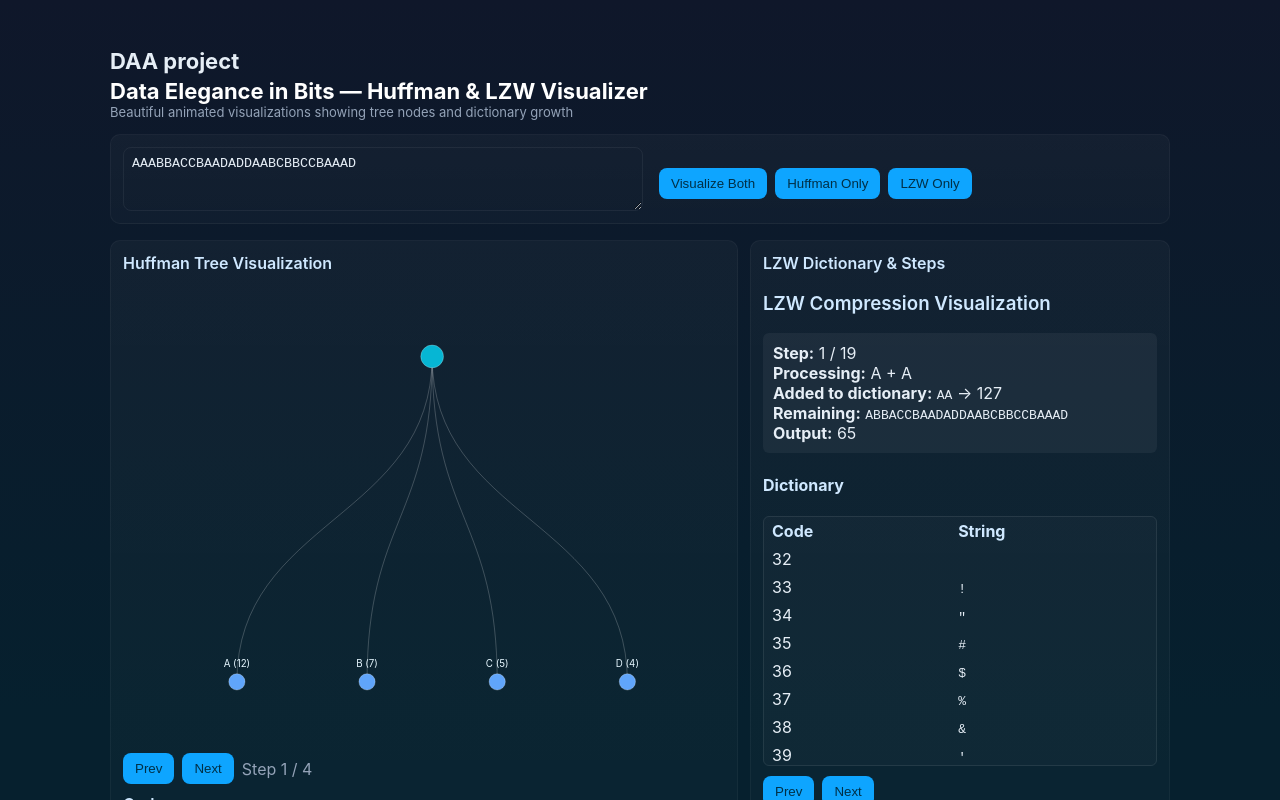
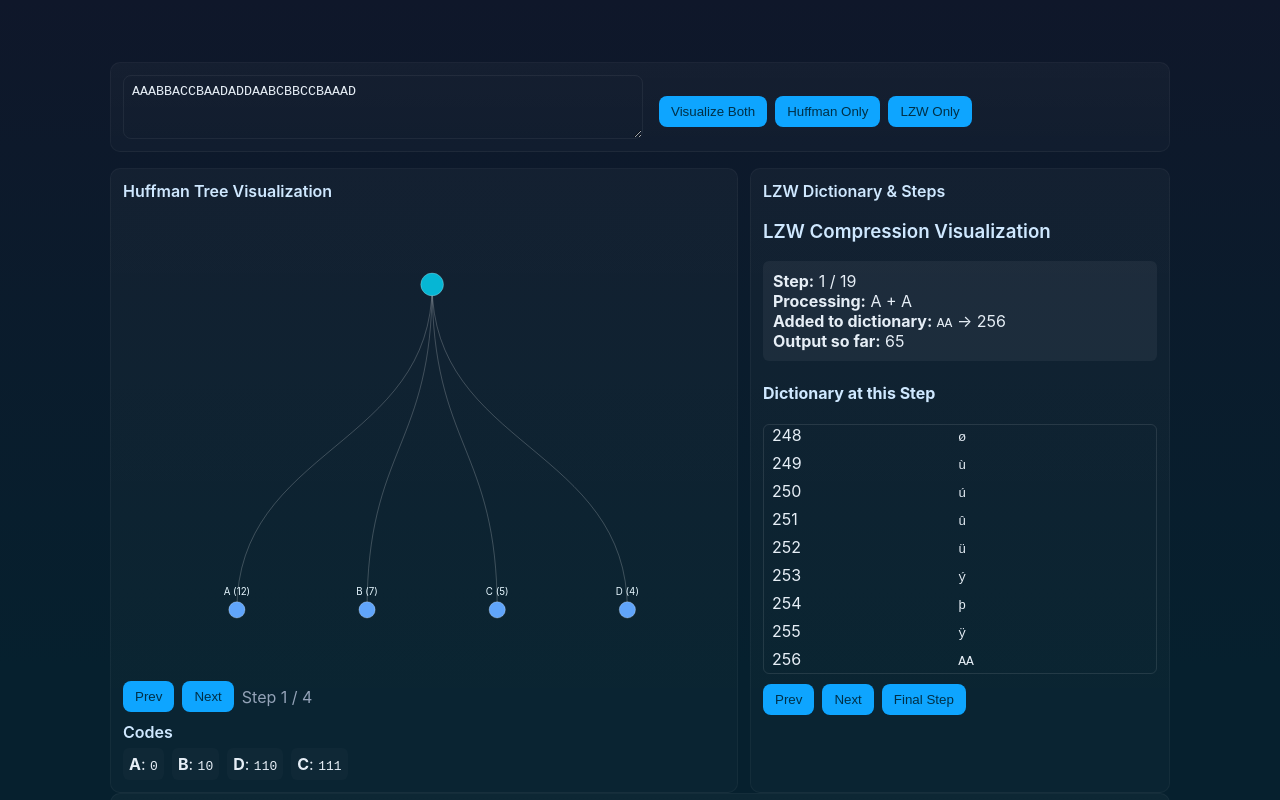
Before and after one commit to premrawat9873/Huffman-LZW-Visualizer, a React (Vite) app: page / in a window 1280 px wide. Both pictures are taken after a click on the button "Visualize Both". Shown: the top 800 px of the page. Built offline with nearby package versions, Linux system fonts and the light colour scheme.

Commit message:
adding new effects

```diff
--- a/src/App.jsx
+++ b/src/App.jsx
@@ -6,17 +6,9 @@ import { buildFrequencyMap, genCodes, buildHuffmanSteps } from './utils/huffman'
 import { getLZWCompressedSize, lzwEncodeSteps } from './utils/lzw';
 
 export default function App() {
-  const [text, setText] = useState('AAABBACCBAADADDAABCBBCCBAAAD');
-
-  // Huffman state
-  const [huffmanRoot, setHuffmanRoot] = useState(null);
-  const [huffmanFreqMap, setHuffmanFreqMap] = useState(new Map());
   const [huffmanSteps, setHuffmanSteps] = useState([]);
-
-  // LZW state
   const [lzwSteps, setLZWSteps] = useState([]);
 
-  // Compression stats
   const [originalSize, setOriginalSize] = useState(0);
   const [huffmanSize, setHuffmanSize] = useState(0);
   const [lzwSize, setLZWSize] = useState(0);
@@ -26,23 +18,19 @@ export default function App() {
   useEffect(() => {
     const onRunAll = (e) => {
       const inputText = e.detail?.text || '';
-      setText(inputText);
 
       // Huffman
       const freqMap = buildFrequencyMap(inputText);
       const { steps, root } = buildHuffmanSteps(inputText);
       setHuffmanSteps(steps);
-      setHuffmanRoot(root);
-      setHuffmanFreqMap(freqMap);
 
       // LZW
-      const lzwStepArr = lzwEncodeSteps(inputText);
+      const { steps: lzwStepArr } = lzwEncodeSteps(inputText);
       setLZWSteps(lzwStepArr);
 
-      // Comparison
       const origSize = inputText.length * 8;
       const huffSize = getHuffmanCompressedSize(root, freqMap);
-      const lzwCompSize = getLZWCompressedSize(lzwStepArr);
+      const lzwCompSize = getLZWCompressedSize({ steps: lzwStepArr });
 
       setOriginalSize(origSize);
       setHuffmanSize(huffSize);
@@ -52,67 +40,13 @@ export default function App() {
       setLZWReduction(((origSize - lzwCompSize) / origSize * 100).toFixed(2));
     };
 
-    const onRunHuffman = (e) => {
-      const inputText = e.detail?.text || '';
-      setText(inputText);
-
-      const freqMap = buildFrequencyMap(inputText);
-      const { steps, root } = buildHuffmanSteps(inputText);
-      setHuffmanSteps(steps);
-      setHuffmanRoot(root);
-      setHuffmanFreqMap(freqMap);
-
-      const origSize = inputText.length * 8;
-      const huffSize = getHuffmanCompressedSize(root, freqMap);
-
-      setOriginalSize(origSize);
-      setHuffmanSize(huffSize);
-      setHuffmanReduction(((origSize - huffSize) / origSize * 100).toFixed(2));
-
-      setLZWSize(0);
-      setLZWReduction(0);
-    };
-
-    const onRunLZW = (e) => {
-      const inputText = e.detail?.text || '';
-      setText(inputText);
-
-      const lzwStepArr = lzwEncodeSteps(inputText);
-      setLZWSteps(lzwStepArr);
-
-      const origSize = inputText.length * 8;
-      const lzwCompSize = getLZWCompressedSize(lzwStepArr);
-
-      setOriginalSize(origSize);
-      setLZWSize(lzwCompSize);
-      setLZWReduction(((origSize - lzwCompSize) / origSize * 100).toFixed(2));
-
-      setHuffmanSize(0);
-      setHuffmanReduction(0);
-    };
-
     window.addEventListener('run-all', onRunAll);
-    window.addEventListener('run-huffman', onRunHuffman);
-    window.addEventListener('run-lzw', onRunLZW);
-
-    return () => {
-      window.removeEventListener('run-all', onRunAll);
-      window.removeEventListener('run-huffman', onRunHuffman);
-      window.removeEventListener('run-lzw', onRunLZW);
-    };
+    window.addEventListener('run-lzw', onRunAll);
+    window.addEventListener('run-huffman', onRunAll);
   }, []);
 
   return (
     <div className="app">
-      <div className="header">
-        <div>
-          <div className="subtitle">DAA project</div>
-          <div className="title">Data Elegance in Bits — Huffman &amp; LZW Visualizer</div>
-          <div className="small">
-            Beautiful animated visualizations showing tree nodes and dictionary growth
-          </div>
-        </div>
-      </div>
 
       <Controls />
 
@@ -121,45 +55,33 @@ export default function App() {
           <div className="panel-title">Huffman Tree Visualization</div>
           <HuffmanVisualizer steps={huffmanSteps} />
         </div>
+
         <div className="card">
           <div className="panel-title">LZW Dictionary & Steps</div>
-          <LZWVisualizer steps={lzwSteps} />
+          <LZWVisualizer />
         </div>
       </div>
 
       <div className="card compression-stats">
         <h4>Compression</h4>
         <p>Original size: {originalSize} bits</p>
-        {huffmanSize > 0 && (
-          <p>
-            Huffman compressed: {huffmanSize} bits ({huffmanReduction}% reduced)
-          </p>
-        )}
-        {lzwSize > 0 && (
-          <p>
-            LZW compressed: {lzwSize} bits ({lzwReduction}% reduced)
-          </p>
-        )}
+        {huffmanSize > 0 && <p>Huffman compressed: {huffmanSize} bits ({huffmanReduction}% reduced)</p>}
+        {lzwSize > 0 && <p>LZW compressed: {lzwSize} bits ({lzwReduction}% reduced)</p>}
       </div>
 
       <div className="footer">
         Created by:
-        <br />
-        Prem Rawat (23BCS10659)
-        <br />
-        Devika (23BCS11644)
+        <br /> Prem Rawat (23BCS10659)
+        <br /> Devika (23BCS11644)
       </div>
     </div>
   );
 }
 
-// Helper function to calculate Huffman compressed size
-export function getHuffmanCompressedSize(root, freqMap) {
+function getHuffmanCompressedSize(root, freqMap) {
   if (!root || !freqMap) return 0;
   const codes = genCodes(root);
   let size = 0;
-  for (const [ch, freq] of freqMap.entries()) {
-    size += freq * codes[ch].length;
-  }
+  for (const [ch, freq] of freqMap.entries()) size += freq * codes[ch].length;
   return size;
 }
--- a/src/components/LZWVisualizer.jsx
+++ b/src/components/LZWVisualizer.jsx
@@ -1,17 +1,28 @@
-import React, { useEffect, useState } from "react";
-import { lzwEncodeSteps } from "../utils/lzw";
+import React, { useEffect, useState, useRef } from "react";
+
+import { lzwEncodeSteps, expandLZWOutput } from "../utils/lzw";
 
 export default function LZWVisualizer() {
   const [steps, setSteps] = useState([]);
   const [stepIndex, setStepIndex] = useState(0);
+  const [finalDict, setFinalDict] = useState([]);
+  const [finalOutputTable, setFinalOutputTable] = useState([]);
+  const dictionaryRef = useRef(null);
+
 
   useEffect(() => {
     const onRun = (e) => {
       const text = (e.detail && e.detail.text) || "";
-      const s = lzwEncodeSteps(text);
+      const { steps: s, finalDictionary } = lzwEncodeSteps(text);
+
       setSteps(s);
       setStepIndex(0);
+      setFinalDict(finalDictionary);
+
+      const output = s.length > 0 ? s[s.length - 1].output : [];
+      setFinalOutputTable(expandLZWOutput(output, finalDictionary));
     };
+
     window.addEventListener("run-all", onRun);
     window.addEventListener("run-lzw", onRun);
     return () => {
@@ -19,94 +30,106 @@ export default function LZWVisualizer() {
       window.removeEventListener("run-lzw", onRun);
     };
   }, []);
+  useEffect(() => {
+  if (!steps.length) return;
 
-  const step = steps[stepIndex] || {};
+  const step = steps[stepIndex];
+  if (step && step.addedCode && dictionaryRef.current) {
+    // Wait a frame for DOM update then scroll
+    setTimeout(() => {
+      dictionaryRef.current.scrollTop = dictionaryRef.current.scrollHeight;
+    }, 50);
+  }
+}, [stepIndex, steps]);
 
-  const onPrev = () => setStepIndex((i) => Math.max(0, i - 1));
-  const onNext = () => setStepIndex((i) => Math.min(steps.length - 1, i + 1));
+  const step = steps.length > 0 ? steps[stepIndex] : {};
+
+  const onPrev = () => setStepIndex(i => Math.max(0, i - 1));
+  const onNext = () => setStepIndex(i => Math.min(steps.length - 1, i + 1));
+  const onFinal = () => setStepIndex(steps.length - 1);
 
   return (
     <div>
       <h3 style={{ color: "#cfe8ff", fontWeight: 600 }}>LZW Compression Visualization</h3>
 
-      <div
-        style={{
-          marginBottom: 8,
-          padding: 10,
-          background: "rgba(255,255,255,0.05)",
-          borderRadius: 6,
-        }}
-      >
-        <div>
-          <strong>Step:</strong> {step.step || 0} / {steps.length}
-        </div>
-        <div>
-          <strong>Processing:</strong> {step.w || ""} + {step.current || ""}
-        </div>
+      <div style={{ marginBottom: 8, padding: 10, background: "rgba(255,255,255,0.05)", borderRadius: 6 }}>
+        <div><strong>Step:</strong> {steps.length === 0 ? 0 : stepIndex + 1} / {steps.length}</div>
+        <div><strong>Processing:</strong> {step.w || ""} + {step.current || ""}</div>
         {step.added && (
-          <div>
-            <strong>Added to dictionary:</strong> <code>{step.added}</code> →{" "}
-            {step.addedCode}
-          </div>
+          <div><strong>Added to dictionary:</strong> <code>{step.added}</code> → {step.addedCode}</div>
         )}
-        <div>
-          <strong>Remaining:</strong> <code>{step.remaining || "—"}</code>
-        </div>
-        <div>
-          <strong>Output:</strong>{" "}
-          {step.output && step.output.length > 0
-            ? step.output.join(", ")
-            : "—"}
-        </div>
+        <div><strong>Output so far:</strong> {step.output?.join(", ") || "—"}</div>
       </div>
 
-      <h4 style={{ color: "#cfe8ff" }}>Dictionary</h4>
+      <h4 style={{ color: "#cfe8ff" }}>Dictionary at this Step</h4>
       <div
+  ref={dictionaryRef}
   style={{
     maxHeight: 250,
     overflowY: "auto",
+    scrollBehavior: "smooth",  // ✅ smooth scrolling
     borderRadius: 6,
     border: "1px solid rgba(255,255,255,0.1)",
   }}
 >
-        <table
-          style={{
-            width: "100%",
-            borderCollapse: "collapse",
-            background: "rgba(255,255,255,0.02)",
-          }}
-        >
+
+        <table style={{ width: "100%", borderCollapse: "collapse" }}>
           <thead>
             <tr style={{ color: "#cfe8ff" }}>
-              <th align="left" style={{ padding: "4px 8px" }}>Code</th>
-              <th align="left" style={{ padding: "4px 8px" }}>String</th>
+              <th style={{ padding: "4px 8px" }}>Code</th>
+              <th style={{ padding: "4px 8px" }}>String</th>
             </tr>
           </thead>
 <tbody>
-            {step.dictionary &&
-              step.dictionary.map(([k, v]) => (
+  {(step.dictionary || [])
+    .sort((a, b) => a[1] - b[1])
+    .map(([str, code]) => {
+      const isNew = code === step.addedCode;
+      return (
         <tr
-                  key={v}
+          key={code}
+          className={isNew ? "lzw-glow" : ""}
           style={{
-                    background:
-                      v === step.addedCode ? "rgba(0,255,100,0.15)" : "",
-                    transition: "background 0.3s ease",
+            transition: "background 0.4s ease",
           }}
         >
-                  <td style={{ padding: "4px 8px" }}>{v}</td>
-                  <td style={{ padding: "4px 8px" }}>
-                    <code>{k}</code>
-                  </td>
+          <td style={{ padding: "4px 8px" }}>{code}</td>
+          <td style={{ padding: "4px 8px" }}><code>{str}</code></td>
         </tr>
-              ))}
+      );
+    })}
 </tbody>
+
         </table>
       </div>
 
       <div style={{ display: "flex", gap: 8, marginTop: 10 }}>
         <button onClick={onPrev}>Prev</button>
         <button onClick={onNext}>Next</button>
+        <button onClick={onFinal}>Final Step</button>
       </div>
+
+      {stepIndex === steps.length - 1 && (
+        <div style={{ marginTop: 30 }}>
+          <h3 style={{ color: "#cfe8ff", fontWeight: 600 }}>Final LZW Output Table</h3>
+          <table style={{ width: "100%", borderCollapse: "collapse" }}>
+            <thead>
+              <tr style={{ color: "#cfe8ff" }}>
+                <th style={{ padding: "6px 8px" }}>Output Code</th>
+                <th style={{ padding: "6px 8px" }}>Decoded Value</th>
+              </tr>
+            </thead>
+            <tbody>
+              {finalOutputTable.map((row, idx) => (
+                <tr key={idx}>
+                  <td style={{ padding: "6px 8px" }}>{row.code}</td>
+                  <td style={{ padding: "6px 8px" }}><code>{row.value}</code></td>
+                </tr>
+              ))}
+            </tbody>
+          </table>
+        </div>
+      )}
     </div>
   );
 }
--- a/src/styles.css
+++ b/src/styles.css
@@ -26,3 +26,18 @@ svg{width:100%;height:420px}
 .highlight{background:linear-gradient(90deg,#07304a, #04496a);padding:6px;border-radius:6px;color:#a6f0ff}
 .footer{text-align:center;color:var(--muted);margin-top:20px;font-size:14px}
 .subtitle{font-size:22px;margin-bottom:4px;font-weight:700}
+@keyframes glow-add {
+  0% {
+    background: rgba(0,255,100,0.35);
+  }
+  60% {
+    background: rgba(0,255,100,0.18);
+  }
+  100% {
+    background: transparent;
+  }
+}
+
+.lzw-glow {
+  animation: glow-add 1.2s ease-out forwards;
+}
--- a/src/utils/lzw.js
+++ b/src/utils/lzw.js
@@ -1,22 +1,26 @@
-export function getLZWCompressedSize(steps){
-  if(!steps || steps.length===0) return 0;
-  const lastStep = steps[steps.length-1];
+// ----- LZW COMPRESSED SIZE -----
+export function getLZWCompressedSize(data) {
+  if (!data || !data.steps || data.steps.length === 0) return 0;
+
+  const lastStep = data.steps[data.steps.length - 1];
   const output = lastStep.output || [];
-  // Number of bits per code (use minimal bits to represent largest code)
+
+  if (!output.length) return 0;
+
   const maxCode = Math.max(...output);
-  const bitsPerCode = Math.ceil(Math.log2(maxCode + 1));
+  const bitsPerCode = Math.max(8, Math.ceil(Math.log2(maxCode + 1)));
   return output.length * bitsPerCode;
 }
 
 
+// ----- LZW ENCODING WITH STEP TRACKING + FINAL DICTIONARY -----
 export function lzwEncodeSteps(input) {
-  if (!input || input.length === 0) return [];
+  if (!input || input.length === 0) return { steps: [], finalDictionary: [] };
 
   let dict = new Map();
-  let dictNextCode = 127; // start after visible ASCII range (32–126)
+  let nextCode = 256;
 
-  // Initialize dictionary with printable ASCII only
-  for (let i = 32; i < 127; i++) {
+  for (let i = 0; i < 256; i++) {
     dict.set(String.fromCharCode(i), i);
   }
 
@@ -29,77 +33,54 @@ export function lzwEncodeSteps(input) {
     const wc = w + c;
 
     if (dict.has(wc)) {
-      // If combination already in dictionary, keep extending
       w = wc;
     } else {
-      // Output code for w
       output.push(dict.get(w));
+      dict.set(wc, nextCode++);
 
-      // Add new sequence to dictionary
-      dict.set(wc, dictNextCode++);
-
-      // Record visualization step
-      const snapshot = {
+      steps.push({
         step: steps.length + 1,
+        w,
         current: c,
-        output: [...output],
         added: wc,
         addedCode: dict.get(wc),
-        w,
-        dictionary: Array.from(dict.entries()), // show full dictionary now
-        remaining: input.slice(i + 1),
-      };
+        output: [...output],
+        dictionary: Array.from(dict.entries()),
+        remaining: input.slice(i + 1)
+      });
 
-      steps.push(snapshot);
       w = c;
     }
   }
 
-  // Flush last code
   if (w !== "") {
     output.push(dict.get(w));
     steps.push({
       step: steps.length + 1,
+      w,
       current: null,
-      output: [...output],
       added: null,
       addedCode: null,
-      w,
+      output: [...output],
       dictionary: Array.from(dict.entries()),
-      remaining: "",
+      remaining: ""
     });
   }
 
-  return steps;
+  return {
+    steps,
+    finalDictionary: Array.from(dict.entries())
+  };
 }
 
-// Add this function to calculate compression ratio
-function calculateCompressionRatio(originalText, encodedBits) {
-    const originalBits = originalText.length * 8; // ASCII characters use 8 bits
-    const compressionRatio = ((originalBits - encodedBits) / originalBits) * 100;
-    return compressionRatio.toFixed(2);
+
+// ----- EXPAND FINAL OUTPUT TO VALUE TABLE -----
+export function expandLZWOutput(output, finalDict) {
+  const dict = new Map();
+  finalDict.forEach(([str, code]) => dict.set(code, str));
+
+  return output.map(code => ({
+    code,
+    value: dict.get(code)
+  }));
 }
-
-// Modify the existing compress function
-function compress() {
-    const inputText = document.getElementById('input').value;
-    if (!inputText) {
-        alert('Please enter some text');
-        return;
-    }
-
-    // ...existing code for Huffman encoding...
-
-    const originalSize = inputText.length * 8;
-    const compressedSize = encoded.length;
-    const ratio = calculateCompressionRatio(inputText, compressedSize);
-
-    // Add this to display compression statistics
-    document.getElementById('compressionStats').innerHTML = `
-        <div class="stats-container">
-            <p>Original size: ${originalSize} bits</p>
-            <p>Compressed size: ${compressedSize} bits</p>
-            <p>Compression ratio: ${ratio}%</p>
-        </div>
-    `;
-}
```
Lines whose indentation alone changed are shown as unchanged.
